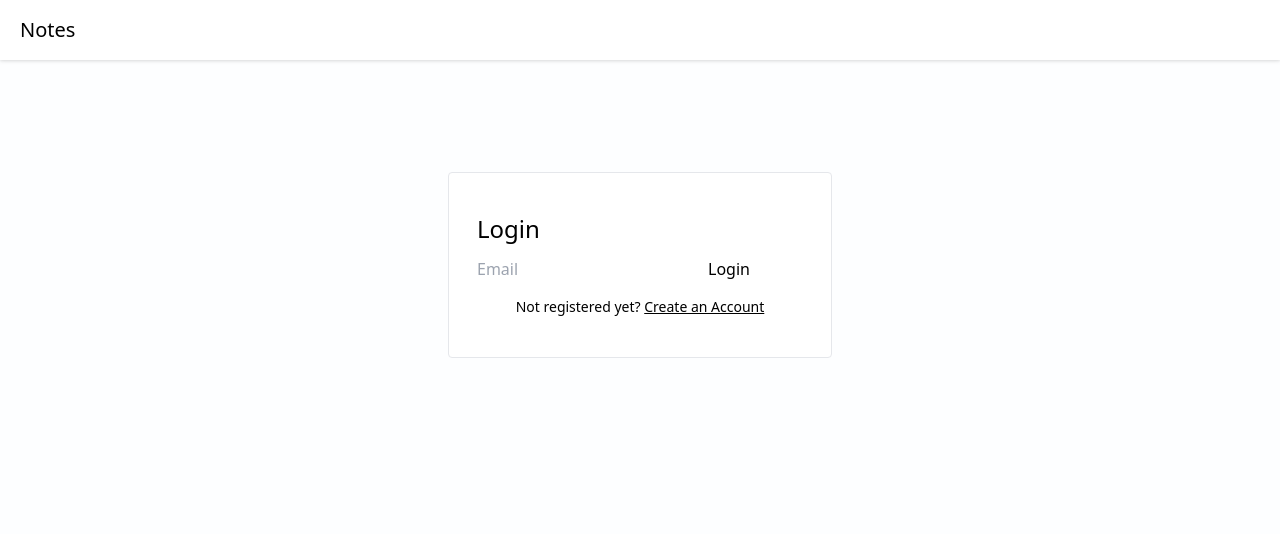
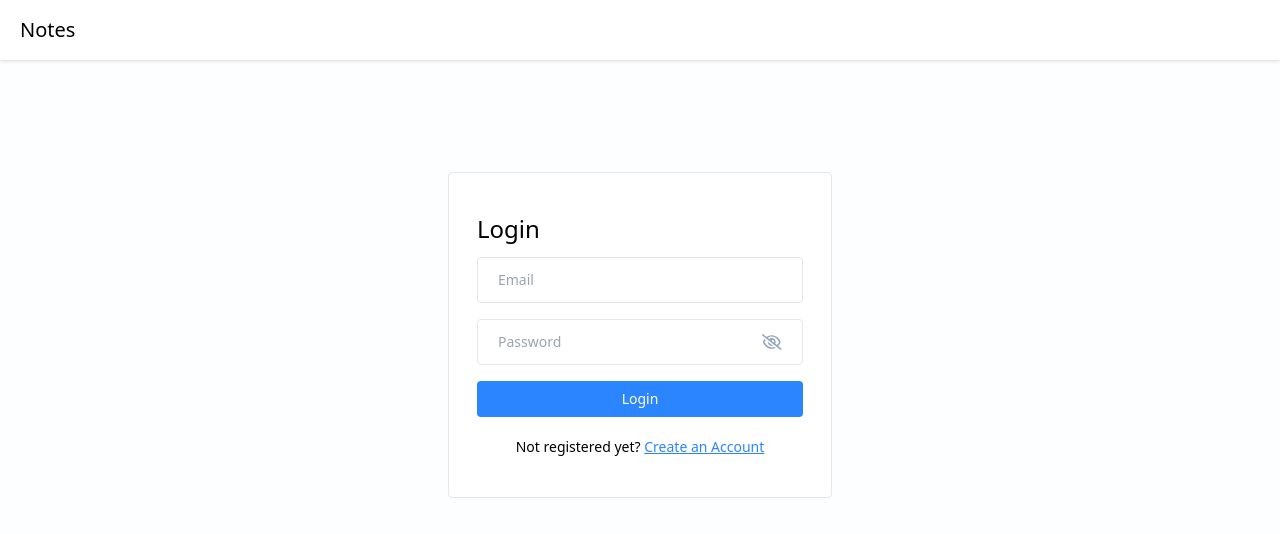
Before and after one commit to NastyaSkreka/notes-mern-app, a React (Vite) app in the folder client/notes-app/: page /login in a window 1280 px wide. Shown: the top 534 px of the page. Built offline with nearby package versions, Linux system fonts and the light colour scheme.

Commit message:
feat: add log in form

```diff
--- a/client/notes-app/package.json
+++ b/client/notes-app/package.json
@@ -12,6 +12,7 @@
   "dependencies": {
     "react": "^18.2.0",
     "react-dom": "^18.2.0",
+    "react-icons": "^5.2.1",
     "react-router-dom": "^6.23.1"
   },
   "devDependencies": {
--- /dev/null
+++ b/client/notes-app/src/components/Input/PasswordInput.jsx
@@ -0,0 +1,38 @@
+import { useState } from "react";
+import { FaRegEye, FaRegEyeSlash } from "react-icons/fa6"
+
+const PasswordInput = ({ value, onChange, placeholder }) => {
+    const [isShowPassword, setIsShowPassword] = useState(false);
+
+    const toggleShowPassword = () => {
+        setIsShowPassword(!isShowPassword)
+    }
+
+    return (
+      <div className="flex items-center bg-transparent border-[1.5px] px-5 rounded mb-3">
+        <input
+          value={value}
+          onChange={onChange}
+          type={isShowPassword ? "text" : "password"}
+          placeholder={placeholder || "Password"}
+          className="w-full text-sm bg-trasparent py-3 mr-3 rounded outline-none"
+        />
+
+        {isShowPassword ? (
+          <FaRegEye
+            size={22}
+            className="text-primary cursor-pointer"
+            onClick={() => toggleShowPassword()}
+          />
+        ) : (
+          <FaRegEyeSlash
+            size={22}
+            className="text-slate-400 cursor-pointer"
+            onClick={() => toggleShowPassword()}
+          />
+        )}
+      </div>
+    );
+}
+
+export default PasswordInput;
--- a/client/notes-app/src/index.css
+++ b/client/notes-app/src/index.css
@@ -14,5 +14,11 @@
 }
 
 @layer components {
+    .input-box {
+        @apply w-full text-sm bg-transparent border-[1.5px] px-5 py-3 rounded mb-4 outline-none
+    }
 
+    .btn-primary {
+        @apply w-full text-sm bg-primary text-white p-2 rounded my-1 hover:bg-blue-600;
+    }
 }
--- a/client/notes-app/src/pages/Login/Login.jsx
+++ b/client/notes-app/src/pages/Login/Login.jsx
@@ -1,24 +1,60 @@
+import { useState } from "react";
 import { Link } from "react-router-dom";
 import Navbar from "../../components/Navbar/Navbar";
+import PasswordInput from "../../components/Input/PasswordInput";
+import { validateEmail } from "../../utils/helper";
 
 const Login = () => {
+  const [email, setEmail] = useState("");
+  const [password, setPassword] = useState("");
+  const [error, setError] = useState(null);
+
+  const handleLogin =  async (e) => {
+    e.preventDefault();
+
+    if (!validateEmail(email)) {
+        setError("Please enter a valid email address.");
+        return;
+    }
+    if (!password) {
+        setError("Please enter the password");
+        return;
+    }
+    setError("");
+
+    // Login API Call
+  }
+
   return (
     <>
       <Navbar />
 
       <div className="flex items-center justify-center mt-28">
         <div className="w-96 border rounded bg-white px-7 py-10">
-        <form onSubmit={() => {}}>
-         <h4 className="text-2xl mb-3">Login</h4>
-         <input type="text" placeholder="Email" className="input-box" />
-         <button type="submit" className="btn-primary">
+          <form onSubmit={handleLogin}>
+            <h4 className="text-2xl mb-3">Login</h4>
+            <input
+              type="text"
+              placeholder="Email"
+              className="input-box"
+              value={email}
+              onChange={(e) => setEmail(e.target.value)}
+            />
+            <PasswordInput
+              value={password}
+              onChange={(e) => setPassword(e.target.value)}
+            />
+            {error && <p className="text-red-500 text-xs pb-1">{error}</p>}
+            <button type="submit" className="btn-primary">
               Login
             </button>
             <p className="text-sm text-center mt-4">
-              Not registered yet? <Link to="/signUp" className="font-medium text-primary underline">Create an Account</Link>
+              Not registered yet?{" "}
+              <Link to="/signUp" className="font-medium text-primary underline">
+                Create an Account
+              </Link>
             </p>
-        </form>
-
+          </form>
         </div>
       </div>
     </>
--- /dev/null
+++ b/client/notes-app/src/utils/helper.js
@@ -0,0 +1,4 @@
+export const validateEmail = (email) => {
+    const regex = /^[^\s@]+@[^\s@]+\.[^\s@]+$/;
+    return regex.test(email);
+}
--- a/client/notes-app/tailwind.config.js
+++ b/client/notes-app/tailwind.config.js
@@ -5,7 +5,12 @@
         "./src/**/*.{js,ts,jsx,tsx}",
       ],
   theme: {
-    extend: {},
+    extend: {
+        colors: {
+            primary: "#2b85ff",
+            secondary: "#ef863e"
+        }
+    },
   },
   plugins: [],
 };
```
Also changed, not shown: 1 other file (tests, documents, lock files or other folders).
